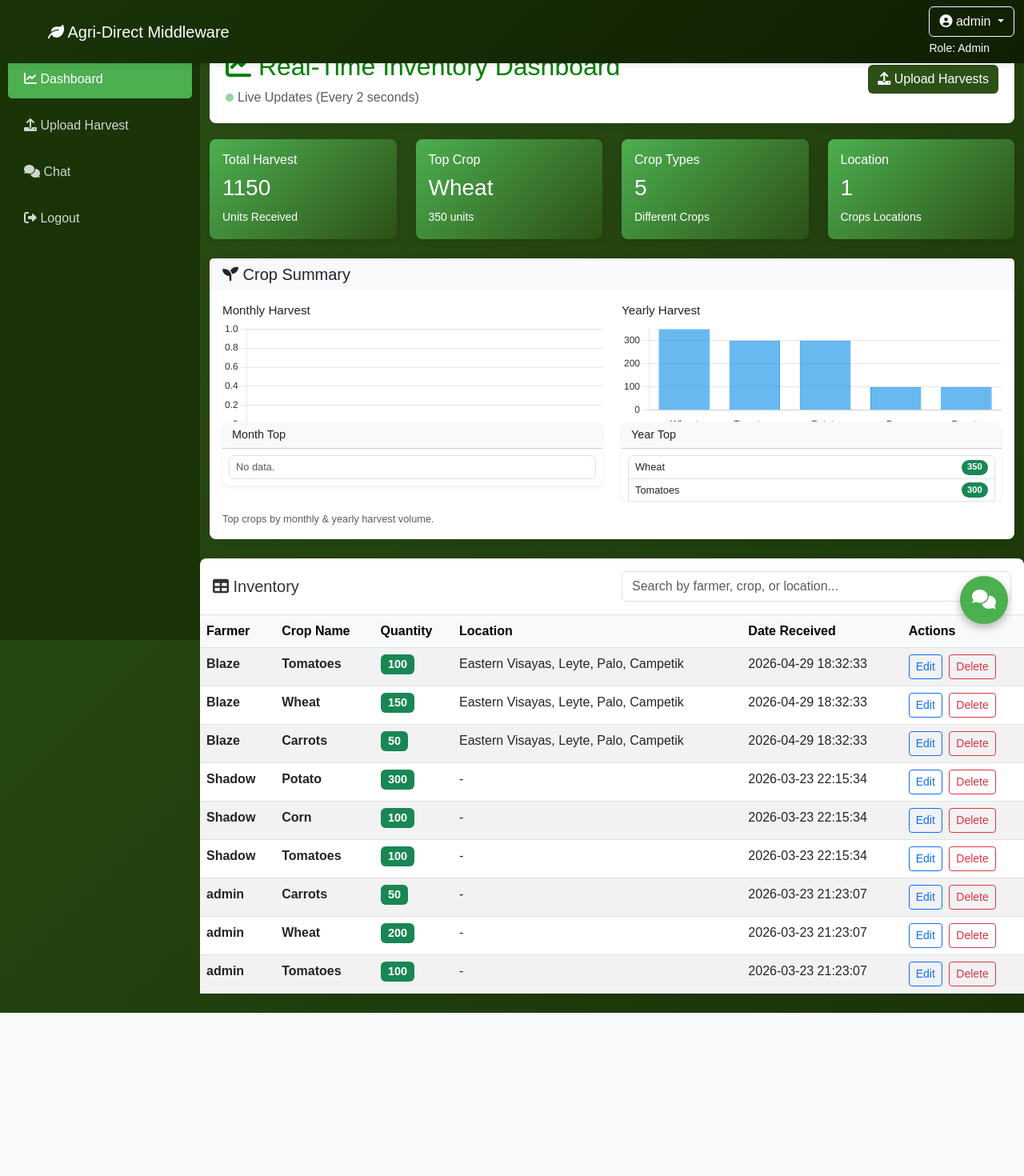
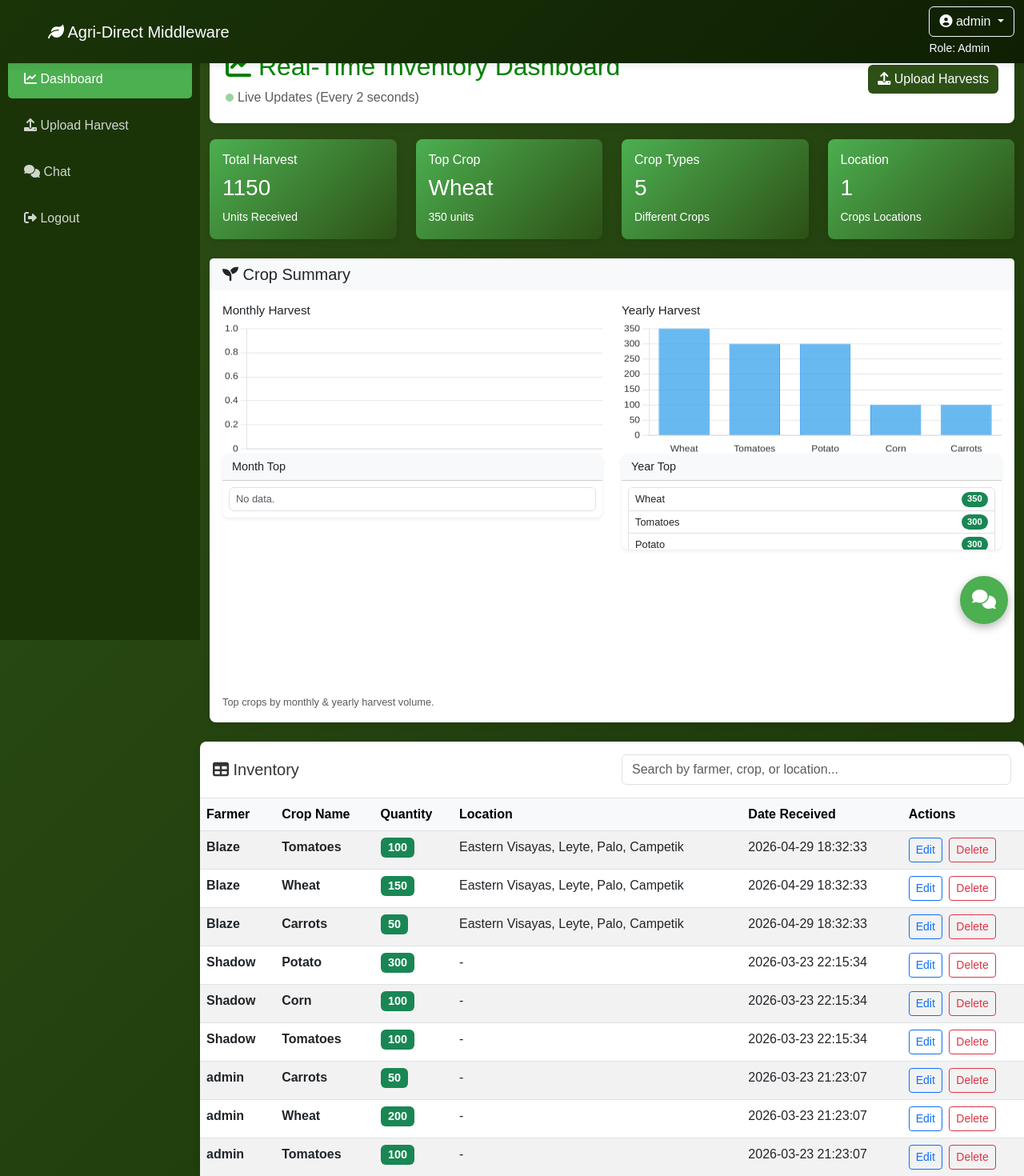
Before and after one commit to shadowblaze05/Agri_Directs, a Flask app: page /dashboard in a window 1280 px wide. Shown: the top 1470 px of the page at 80% size. Before the commit the page ends 1266 px from the top, so only its background shows below. Run offline with Flask 3, Linux system fonts and the light colour scheme; a user stored in the database is signed in; data comes from the database, SQL or seed files in the repository.

Commit message:
Final Revisions

```diff
--- a/templates/dashboard.html
+++ b/templates/dashboard.html
@@ -165,6 +165,27 @@
             min-height: 280px;
             position: relative;
         }
+        .summary-card-body {
+            min-height: 540px;
+            display: flex;
+            flex-direction: column;
+        }
+        .summary-row {
+            flex: 1;
+        }
+        .summary-chart-area {
+            min-height: 180px;
+            max-height: 180px;
+            position: relative;
+        }
+        .summary-chart-area canvas {
+            width: 100% !important;
+            height: 170px !important;
+        }
+        .summary-list-card {
+            max-height: 120px;
+            overflow: hidden;
+        }
         /* Sortable Table Headers */
         .sortable {
             cursor: pointer;
@@ -314,15 +335,15 @@
                     <div class="card-header bg-light border-0">
                         <h5 class="mb-0"><i class="fas fa-seedling"></i> Crop Summary</h5>
                     </div>
-                    <div class="card-body" style="max-height: 480px; overflow: hidden; display: flex; flex-direction: column;">
+                    <div class="card-body summary-card-body">
                         {% if crops %}
-                        <div class="row gy-1" style="flex: 1; overflow: hidden;">
+                        <div class="row gy-3 summary-row">
                             <div class="col-lg-6">
-                                <div class="chart-container" style="min-height: 140px; max-height: 140px;">
+                                <div class="chart-container summary-chart-area">
                                     <h6 class="mb-1" style="font-size: 0.95rem;">Monthly Harvest</h6>
-                                    <canvas id="monthly-summary-chart" height="110"></canvas>
+                                    <canvas id="monthly-summary-chart" height="170"></canvas>
                                 </div>
-                                <div class="card shadow-sm mt-2" style="max-height: 100px; overflow: hidden;">
+                                <div class="card shadow-sm mt-2 summary-list-card">
                                     <div class="card-header bg-light py-1" style="padding: 0.5rem 0.75rem !important;">
                                         <h6 class="mb-0" style="font-size: 0.9rem;">Month Top</h6>
                                     </div>
@@ -334,11 +355,11 @@
                                 </div>
                             </div>
                             <div class="col-lg-6">
-                                <div class="chart-container" style="min-height: 140px; max-height: 140px;">
+                                <div class="chart-container summary-chart-area">
                                     <h6 class="mb-1" style="font-size: 0.95rem;">Yearly Harvest</h6>
-                                    <canvas id="yearly-summary-chart" height="110"></canvas>
+                                    <canvas id="yearly-summary-chart" height="170"></canvas>
                                 </div>
-                                <div class="card shadow-sm mt-2" style="max-height: 100px; overflow: hidden;">
+                                <div class="card shadow-sm mt-2 summary-list-card">
                                     <div class="card-header bg-light py-1" style="padding: 0.5rem 0.75rem !important;">
                                         <h6 class="mb-0" style="font-size: 0.9rem;">Year Top</h6>
                                     </div>
```
